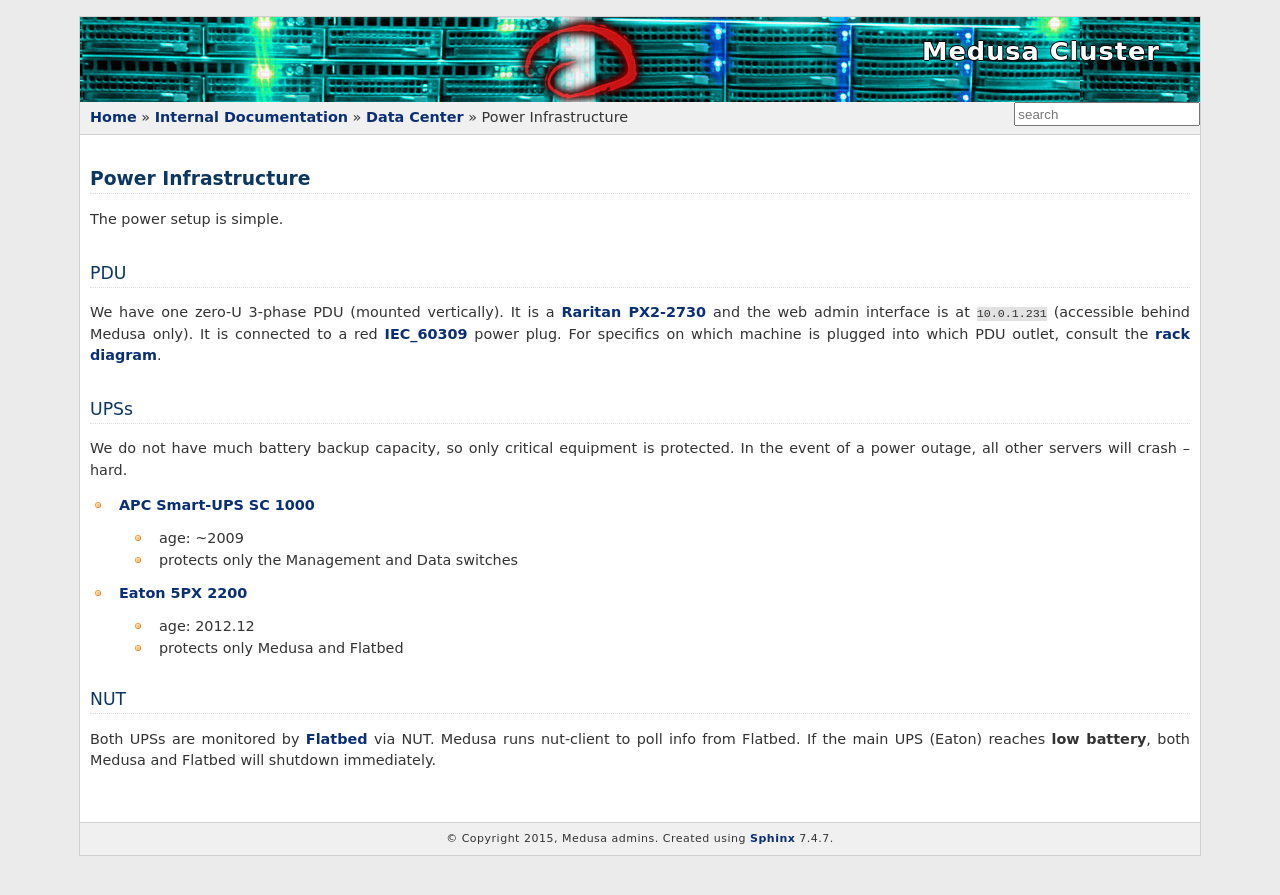
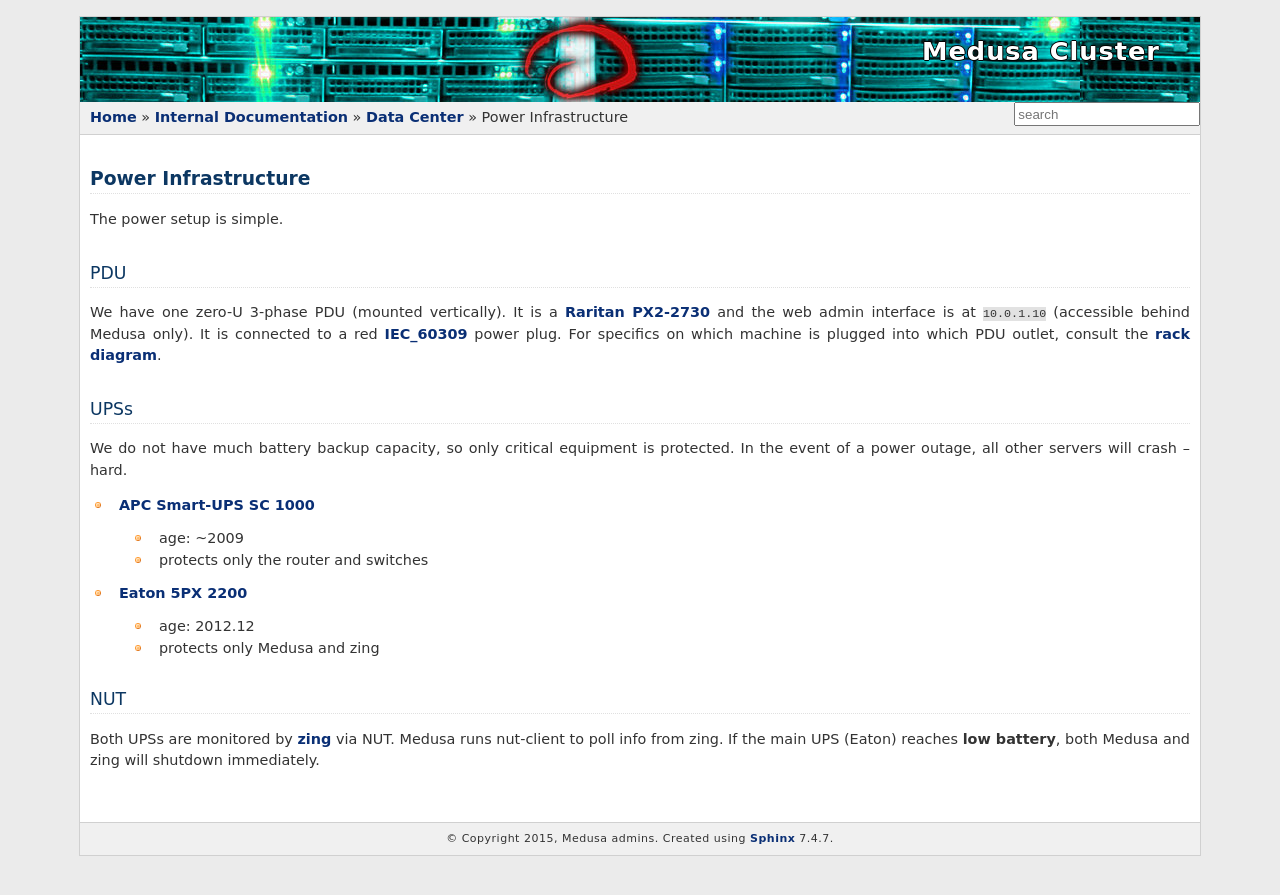
Before and after one commit to psychoinformatics-de/ipsy-docs, a Sphinx documentation site: the page built from source/internal/data_center/power.rst, in a window 1280 px wide. Shown: the top 895 px of the page. Built offline with Sphinx 7.4.7, drawn with Linux system fonts in a browser that asks for light colours; formulas are drawn with MathJax 3.

Commit message:
Power and Networking fixes

```diff
--- a/source/internal/data_center/compute_nodes.rst
+++ b/source/internal/data_center/compute_nodes.rst
@@ -124,7 +124,7 @@ For more details, read Supermicro's detailed specifications of the
 
 snake12
 -------
-formerly mudflap; was purchased 2012.12.
+Formerly mudflap; was purchased 2012.12.
 
  * 4x 8-core 2.6 GHz Opteron 6212
  * 512 GiB RAM (32x 16GB DDR3 ECC reg)
--- a/source/internal/data_center/network.rst
+++ b/source/internal/data_center/network.rst
@@ -34,7 +34,7 @@ Hardware
  * 4x 10Gb SFP+
  * with link-aggregation setup for bonded 10Gb hosts
  * wiring convention: port # == snake# (eg. port 3 -> snake3)
- * web interface is at ``10.0.0.230`` (accessible on data network only)
+ * web interface is at ``10.0.0.2`` (accessible on data network only)
 
 DMZ Network
 ===========
@@ -46,7 +46,7 @@ Hardware
 1x Switch HP V1910-48G (JE009A)
 
  * 48x 1Gb Ports
- * web interface is at ``10.0.2.230`` (accessible on DMZ network only)
+ * web interface is at ``10.0.2.2`` (accessible on DMZ network only)
 
 Management Network
 ==================
@@ -60,4 +60,4 @@ Hardware
 
  * 24x 100Mb Ports
  * wiring convention: port # == snake# (eg. port 3 -> snake3)
- * web interface is at ``10.0.1.232`` (accessible on management network only)
+ * web interface is at ``10.0.1.2`` (accessible on management network only)
--- a/source/internal/data_center/power.rst
+++ b/source/internal/data_center/power.rst
@@ -9,7 +6,7 @@ The power setup is simple.
 PDU
 ===
 We have one zero-U 3-phase PDU (mounted vertically). It is a `Raritan PX2-2730`_
-and the web admin interface is at ``10.0.1.231`` (accessible behind Medusa only).
+and the web admin interface is at ``10.0.1.10`` (accessible behind Medusa only).
 It is connected to a red `IEC_60309`_ power plug. For specifics on which machine
 is plugged into which PDU outlet, consult the `rack diagram <index>`_.
 
@@ -25,18 +22,18 @@ protected. In the event of a power outage, all other servers will crash
 * `APC Smart-UPS SC 1000`_
 
  - age: ~2009
- - protects only the Management and Data switches
+ - protects only the router and switches
 
 * `Eaton 5PX 2200`_
 
  - age: 2012.12
- - protects only Medusa and Flatbed
+ - protects only Medusa and zing
 
 .. _APC Smart-UPS SC 1000: www.apc.com/shop/de/de/products/APC-Smart-UPS-SC-1000-VA-230-V-2-U-rackmontiert-Tower/P-SC1000I
 .. _Eaton 5PX 2200: http://powerquality.eaton.de/5PX2200iRTN.aspx
 
 NUT
 ===
-Both UPSs are monitored by `Flatbed <flatbed>`_ via NUT. Medusa runs nut-client
-to poll info from Flatbed. If the main UPS (Eaton) reaches **low battery**,
-both Medusa and Flatbed will shutdown immediately.
+Both UPSs are monitored by `zing <zing>`_ via NUT. Medusa runs nut-client to
+poll info from zing. If the main UPS (Eaton) reaches **low battery**, both
+Medusa and zing will shutdown immediately.
```
Also changed, not shown: other parts of source/internal/data_center/power.rst (+0 -3 lines).
